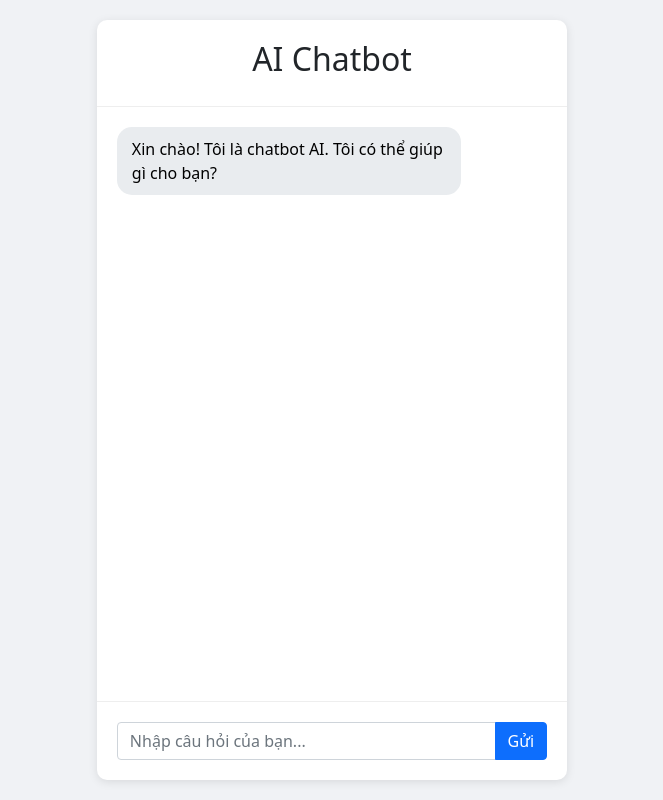
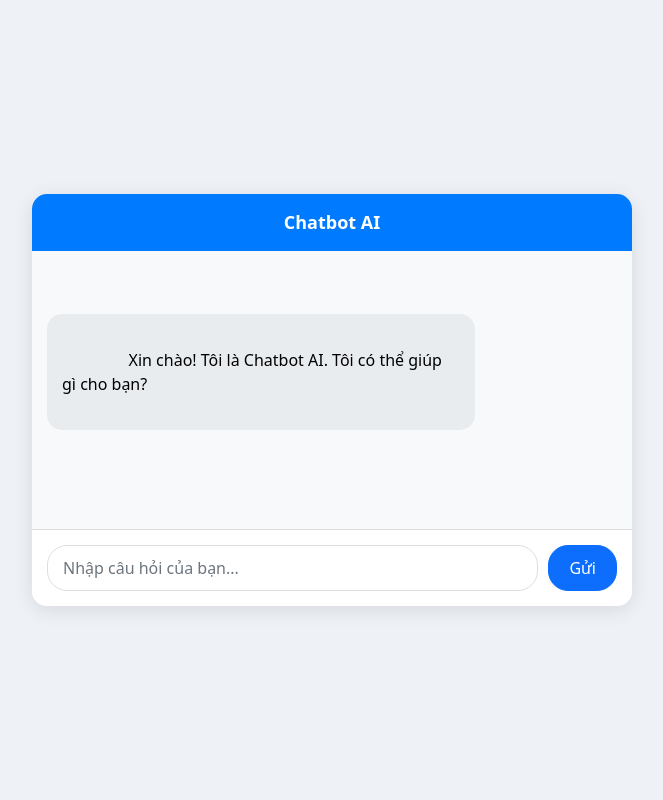
Before and after one commit to vuthelong123/chatbot, a Flask app: page / in a window 1280 px wide. Shown: the whole page, without its empty margins (308-971 px from the left). Run offline with Flask 2, Linux system fonts and the light colour scheme.

Commit message:
Update index.html

```diff
--- a/templates/index.html
+++ b/templates/index.html
@@ -3,53 +3,74 @@
 <head>
     <meta charset="UTF-8">
     <meta name="viewport" content="width=device-width, initial-scale=1.0">
-    <title>AI Chatbot</title>
+    <title>Chatbot AI</title>
     <link href="https://cdn.jsdelivr.net/npm/bootstrap@5.1.3/dist/css/bootstrap.min.css" rel="stylesheet">
     <style>
         body {
-            background-color: #f0f2f5;
+            background-color: #eef1f6;
             height: 100vh;
             display: flex;
-            flex-direction: column;
+            align-items: center;
+            justify-content: center;
         }
         .chat-container {
-            max-width: 800px;
-            margin: 20px auto;
+            width: 100%;
+            max-width: 600px;
             background: white;
-            border-radius: 10px;
-            box-shadow: 0 2px 10px rgba(0,0,0,0.1);
-            flex-grow: 1;
+            border-radius: 15px;
+            box-shadow: 0 4px 20px rgba(0, 0, 0, 0.1);
+            overflow: hidden;
             display: flex;
             flex-direction: column;
         }
         .chat-header {
-            padding: 20px;
-            border-bottom: 1px solid #eee;
+            background: #007bff;
+            color: white;
+            padding: 15px;
             text-align: center;
+            font-size: 18px;
+            font-weight: bold;
         }
         .chat-messages {
             flex-grow: 1;
             overflow-y: auto;
-            padding: 20px;
+            padding: 15px;
+            background: #f8f9fa;
+            white-space: pre-wrap;
         }
         .message {
-            margin-bottom: 15px;
+            margin-bottom: 12px;
             padding: 10px 15px;
             border-radius: 15px;
-            max-width: 80%;
+            max-width: 75%;
+            word-wrap: break-word;
         }
         .user-message {
             background-color: #007bff;
             color: white;
-            margin-left: auto;
+            align-self: flex-end;
         }
         .bot-message {
             background-color: #e9ecef;
             color: black;
+            align-self: flex-start;
         }
         .chat-input {
-            padding: 20px;
-            border-top: 1px solid #eee;
+            padding: 15px;
+            border-top: 1px solid #ddd;
+            background: white;
+            display: flex;
+            gap: 10px;
+        }
+        .chat-input input {
+            flex-grow: 1;
+            border-radius: 20px;
+            border: 1px solid #ddd;
+            padding: 10px 15px;
+        }
+        .chat-input button {
+            border-radius: 20px;
+            padding: 10px 20px;
         }
         .typing-indicator {
             display: none;
@@ -62,22 +83,18 @@
 </head>
 <body>
     <div class="chat-container">
-        <div class="chat-header">
-            <h2>AI Chatbot</h2>
-        </div>
+        <div class="chat-header">Chatbot AI</div>
         <div class="chat-messages" id="chatMessages">
             <div class="message bot-message">
-                Xin chào! Tôi là chatbot AI. Tôi có thể giúp gì cho bạn?
+                Xin chào! Tôi là Chatbot AI. Tôi có thể giúp gì cho bạn?
             </div>
             <div class="typing-indicator" id="typingIndicator">
                 Bot đang nhập...
             </div>
         </div>
         <div class="chat-input">
-            <div class="input-group">
-                <input type="text" id="userInput" class="form-control" placeholder="Nhập câu hỏi của bạn...">
-                <button class="btn btn-primary" onclick="sendMessage()">Gửi</button>
-            </div>
+            <input type="text" id="userInput" class="form-control" placeholder="Nhập câu hỏi của bạn...">
+            <button class="btn btn-primary" onclick="sendMessage()">Gửi</button>
         </div>
     </div>
 
@@ -95,7 +112,7 @@
         function addMessage(message, isUser) {
             const messageDiv = document.createElement('div');
             messageDiv.className = `message ${isUser ? 'user-message' : 'bot-message'}`;
-            messageDiv.textContent = message;
+            messageDiv.innerHTML = message.replace(/\n/g, '<br>');
             chatMessages.insertBefore(messageDiv, typingIndicator);
             chatMessages.scrollTop = chatMessages.scrollHeight;
         }
@@ -104,33 +121,20 @@
             const message = userInput.value.trim();
             if (!message) return;
 
-            // Add user message
             addMessage(message, true);
             userInput.value = '';
-
-            // Show typing indicator
             typingIndicator.style.display = 'block';
             chatMessages.scrollTop = chatMessages.scrollHeight;
 
             try {
                 const response = await fetch('/ask', {
                     method: 'POST',
-                    headers: {
-                        'Content-Type': 'application/json',
-                    },
+                    headers: { 'Content-Type': 'application/json' },
                     body: JSON.stringify({ question: message })
                 });
-
                 const data = await response.json();
-
-                // Hide typing indicator
                 typingIndicator.style.display = 'none';
-
-                if (data.error) {
-                    addMessage('Xin lỗi, đã có lỗi xảy ra: ' + data.error, false);
-                } else {
-                    addMessage(data.answer, false);
-                }
+                addMessage(data.error ? 'Xin lỗi, đã có lỗi xảy ra: ' + data.error : data.answer, false);
             } catch (error) {
                 typingIndicator.style.display = 'none';
                 addMessage('Xin lỗi, đã có lỗi xảy ra khi kết nối với server.', false);
```
